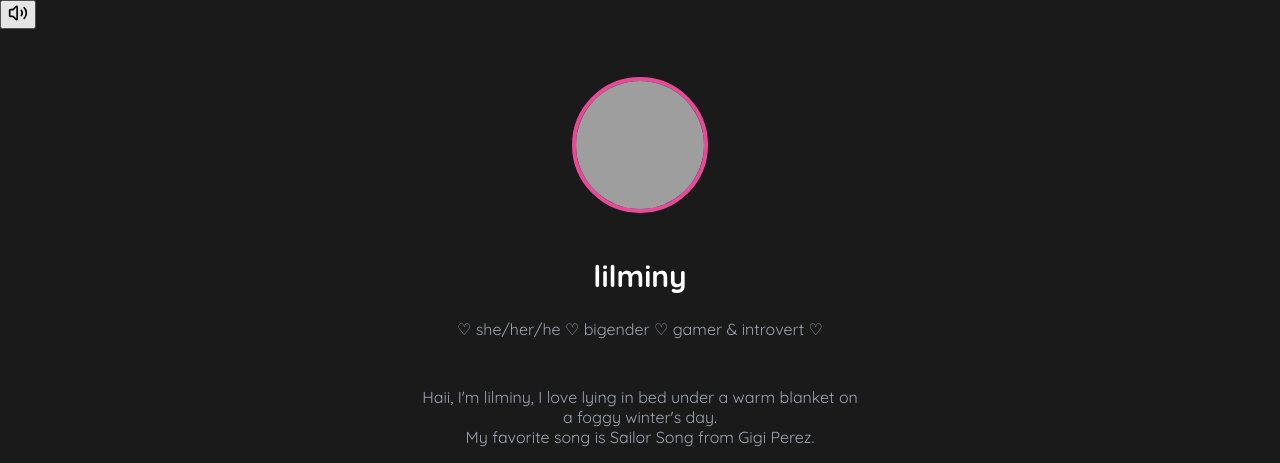
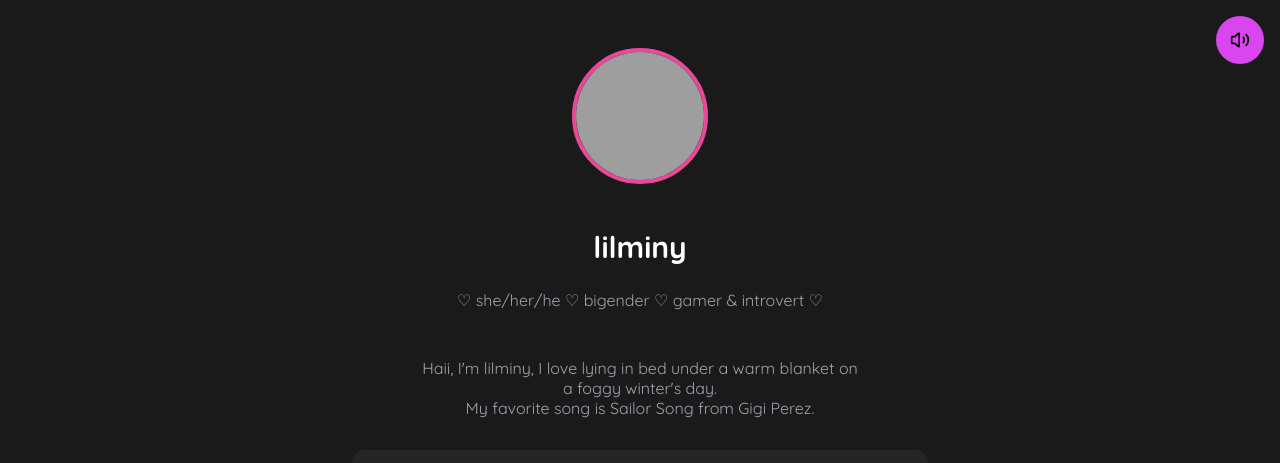
Before and after one commit to lilminy/lilminy.github.io, a plain HTML site: page index.html in a window 1280 px wide. Shown: the top 463 px of the page. Drawn offline with nearby package versions, Linux system fonts and the light colour scheme; grey boxes are pictures that could not be loaded.

Commit message:
Update styles.css

```diff
--- a/styles.css
+++ b/styles.css
@@ -12,6 +12,32 @@ body {
 /* Style text selection */
 ::selection {
     background: rgba(236, 72, 153, 0.3);
+}
+
+/* Audio control button styles */
+.audio-control {
+    position: fixed;
+    top: 1rem;
+    right: 1rem;
+    background: #d946ef;
+    border: none;
+    border-radius: 50%;
+    width: 3rem;
+    height: 3rem;
+    display: flex;
+    align-items: center;
+    justify-content: center;
+    cursor: pointer;
+    z-index: 1000;
+    transition: background-color 0.2s;
+}
+
+.audio-control:hover {
+    background: #ec4899;
+}
+
+.audio-control i {
+    color: white;
 }
 
 /* Main container styles */
```
